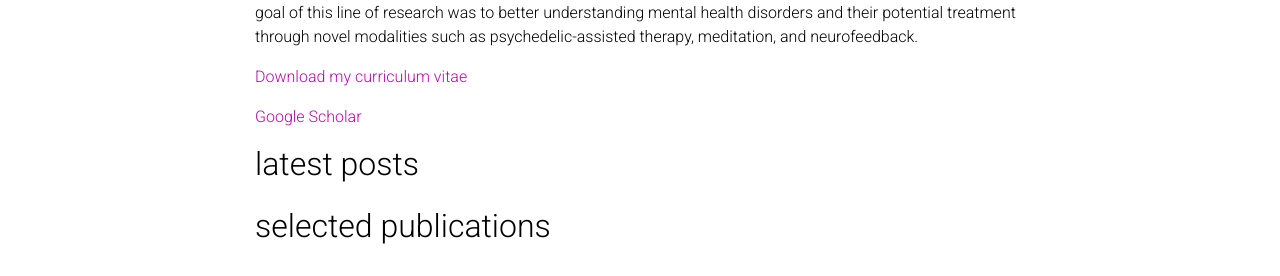
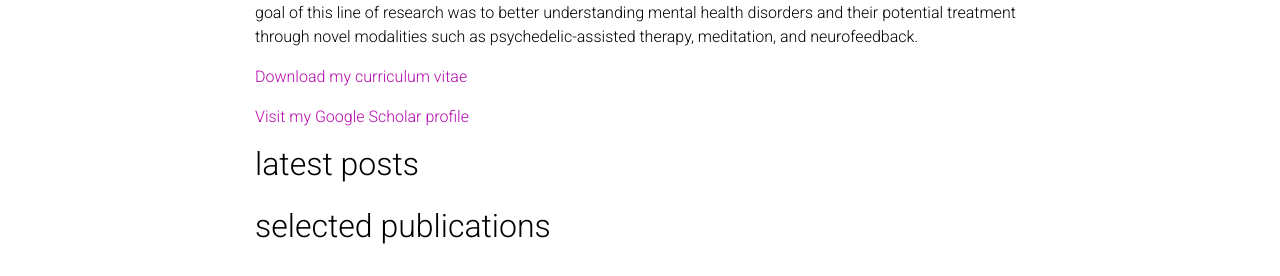
Before and after one commit to awjuliani/awjuliani.github.io, a Jekyll site: the page built from _pages/about.md, in a window 1280 px wide and 1264 px high. Shown: the part 720-996 px from the top of the window. Built offline with Jekyll 4.4.1, drawn with Linux system fonts in a browser that asks for light colours; full-size pictures stand in for the smaller copies a plugin makes; comment, search, counter and statistics services are not loaded; a style sheet for code colours, icons or effects is not loaded; grey boxes are pictures that could not be loaded.

Commit message:
Minor change

```diff
--- a/_pages/about.md
+++ b/_pages/about.md
@@ -28,4 +28,4 @@ At [Microsoft Research](https://www.microsoft.com/en-us/research/) I focused on
 
 [Download my curriculum vitae](/assets/pdf/juliani_cv.pdf)
 
-[Google Scholar](https://scholar.google.com/citations?user=awjuliani)
+[Visit my Google Scholar profile](https://scholar.google.com/citations?user=awjuliani)
```
